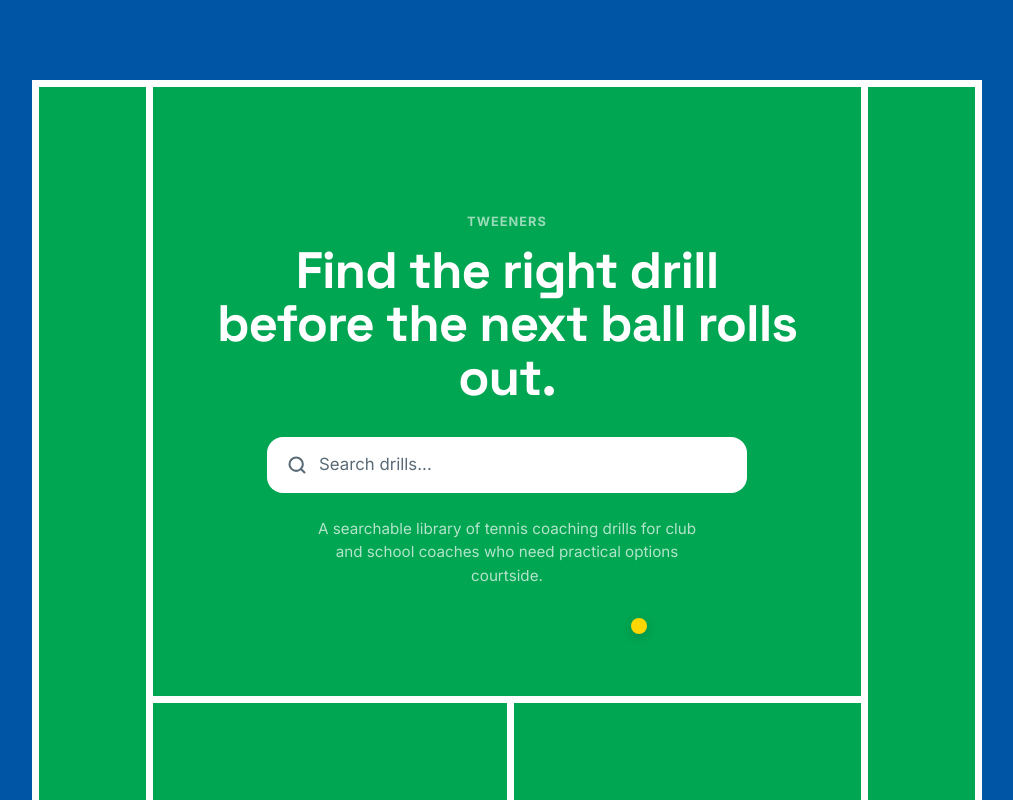
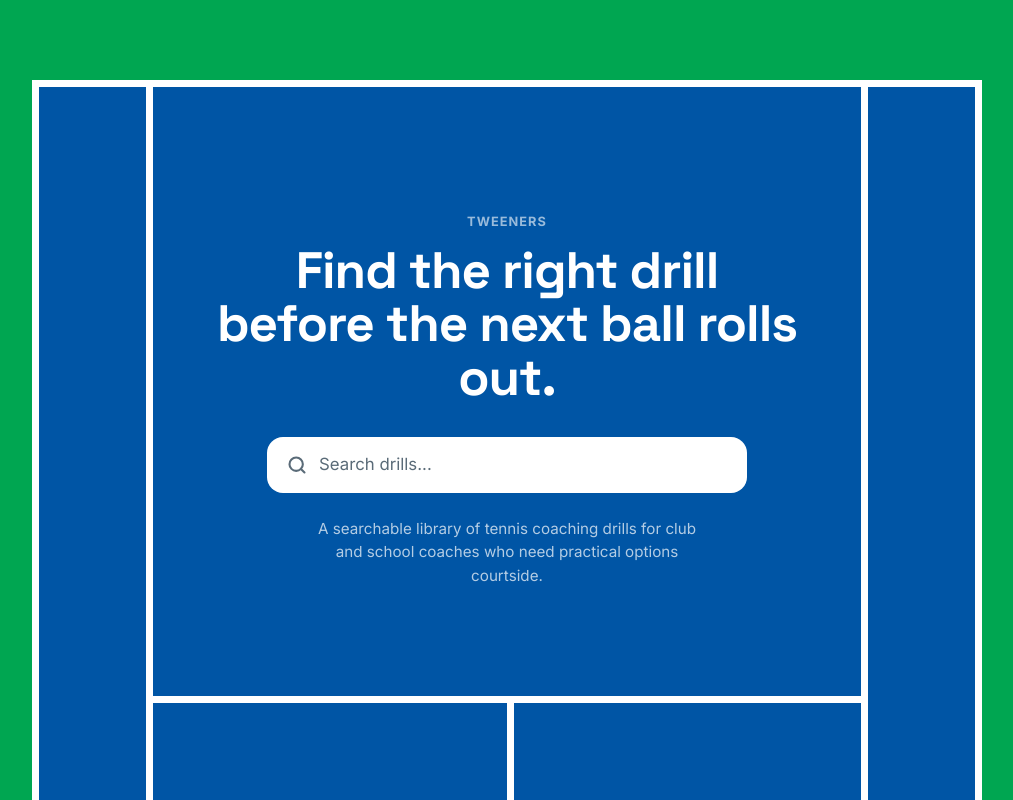
Before and after one commit to Samarinara/Tweeners, a SvelteKit app: page / in a window 1280 px wide. Shown: the whole page, without its empty margins (133-1146 px from the left). Built offline with nearby package versions, Linux system fonts and the light colour scheme.

Commit message:
Swap homepage colors: green background with blue court, remove ball and focus animation

```diff
--- a/src/routes/+page.svelte
+++ b/src/routes/+page.svelte
@@ -39,7 +39,6 @@
 		<div class="court-singles-right"></div>
 		<div class="court-doubles-left"></div>
 		<div class="court-doubles-right"></div>
-		<div class="court-ball"></div>
 	</div>
 	<p class="eyebrow">Tweeners</p>
 	<h1>Find the right drill<br />before the next ball rolls out.</h1>
@@ -61,7 +60,7 @@
 		position: relative;
 		height: 100dvh;
 		padding: 32px;
-		background: var(--blue);
+		background: var(--green);
 		color: var(--white);
 		text-align: center;
 		overflow: hidden;
@@ -75,17 +74,9 @@
 		width: 90vw;
 		max-width: 950px;
 		height: 140vh;
-		background: var(--green);
+		background: var(--blue);
 		pointer-events: none;
-		transition:
-			opacity 220ms ease,
-			transform 500ms ease;
 		animation: court-settle 900ms ease both;
-	}
-
-	main:has(.search-wrapper:focus-within) .court {
-		opacity: 0.82;
-		transform: translateX(-50%) scale(1.004);
 	}
 
 	.court-baseline {
@@ -151,18 +142,6 @@
 		background: var(--white);
 	}
 
-	.court-ball {
-		position: absolute;
-		top: 48%;
-		left: 63%;
-		width: 16px;
-		height: 16px;
-		border-radius: 50%;
-		background: var(--yellow);
-		box-shadow: 0 3px 10px rgba(15, 27, 45, 0.18);
-		animation: ball-settle 900ms ease both;
-	}
-
 	.eyebrow {
 		position: relative;
 		z-index: 1;
@@ -213,20 +192,8 @@
 		}
 	}
 
-	@keyframes ball-settle {
-		from {
-			opacity: 0;
-			transform: translateY(8px);
-		}
-		to {
-			opacity: 1;
-			transform: translateY(0);
-		}
-	}
-
 	@media (prefers-reduced-motion: reduce) {
 		.court,
-		.court-ball,
 		.search-wrapper {
 			animation: none;
 			transition: none;
```
